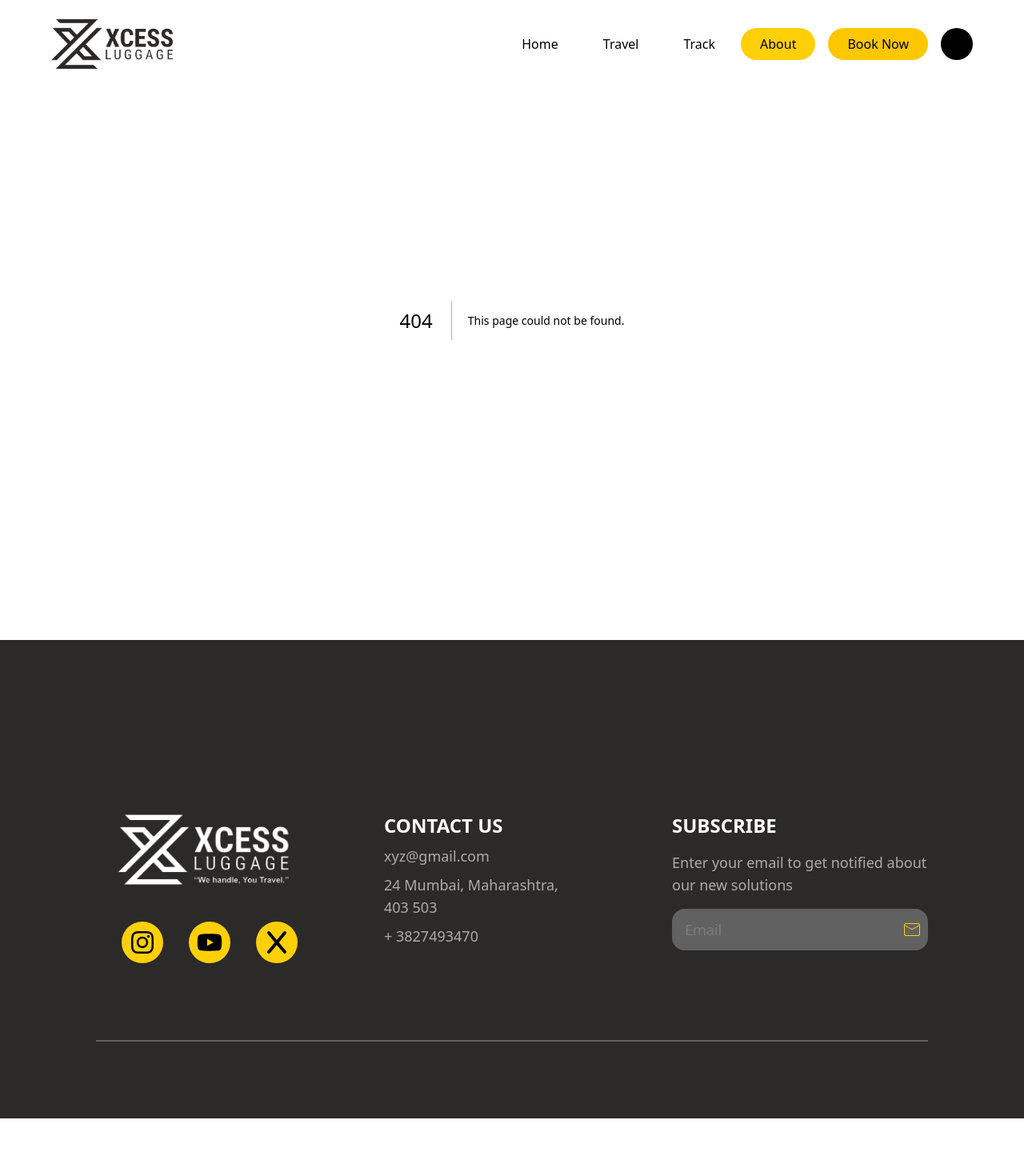
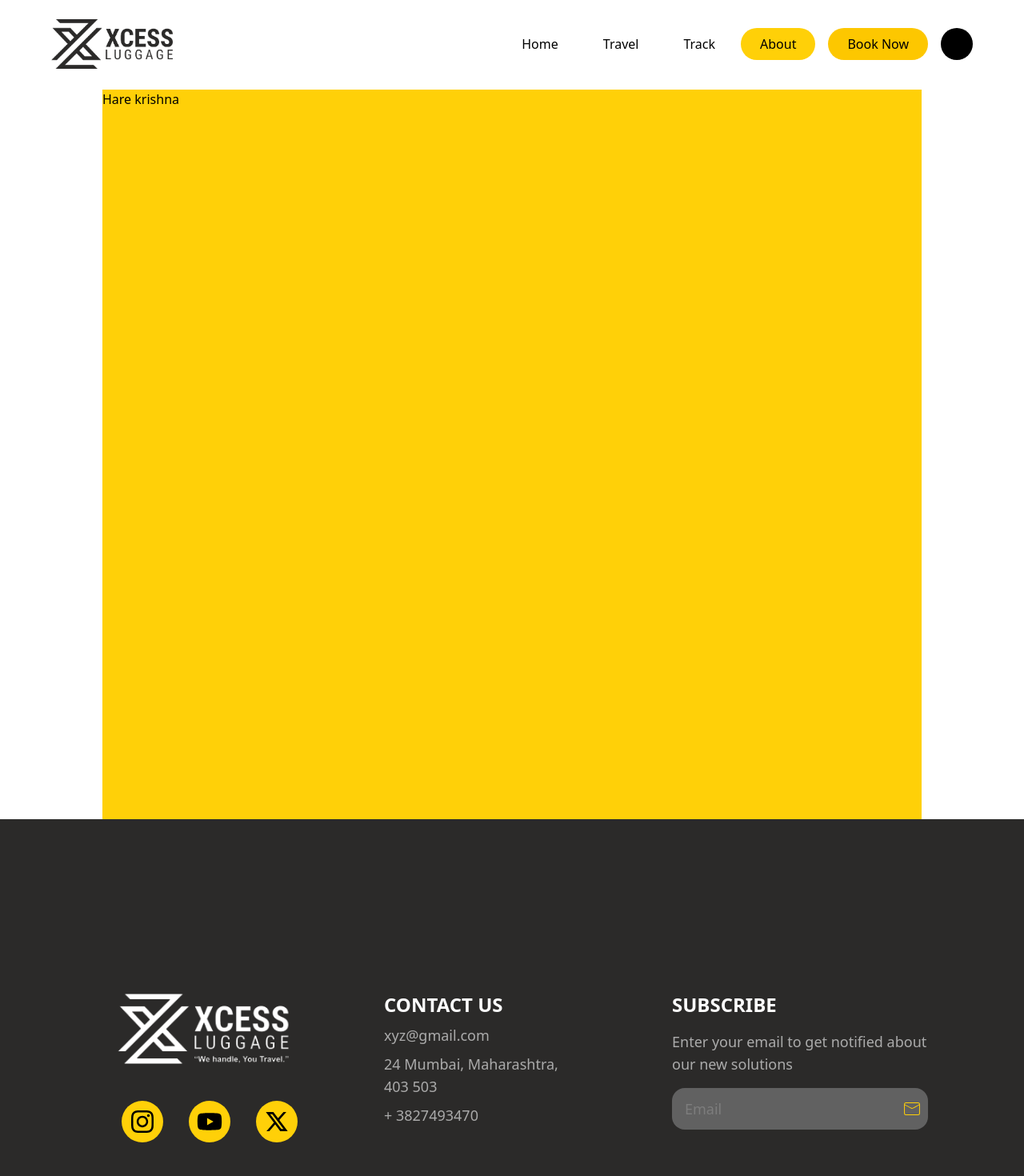
Before and after one commit to Ashish-Singh-Negi/XCESS, a Next.js app: page /about in a window 1280 px wide. Before the commit this address had no page. Shown: the top 1470 px of the page at 80% size. Before the commit the page ends 1398 px from the top, so only its background shows below. Built offline with nearby package versions, Linux system fonts and the light colour scheme.

Commit message:
Add about page & Update Home page

```diff
--- /dev/null
+++ b/app/about/page.tsx
@@ -0,0 +1,8 @@
+const AboutPage = () => {
+  return (
+    <div className="w-full min-h-[600px] sm:min-h-[800px] lg:min-h-[1024px] flex justify-center pt-[72px] md:pt-28">
+      <div className="w-[80%] bg-primary">Hare krishna</div>
+    </div>
+  );
+};
+export default AboutPage;
--- a/app/page.tsx
+++ b/app/page.tsx
@@ -14,11 +14,11 @@ export default function Home() {
       {/* Hero Section */}
       <div className="min-h-[600px] sm:min-h-[800px] lg:min-h-[1024px] w-full bg-[url('/Couple.png')] bg-center bg-cover bg-no-repeat pt-[72px] md:pt-28">
         <div className="px-6 sm:px-12 lg:px-24 py-10 md:py-20 lg:py-32 sm:text-left">
-          <h1 className="text-4xl sm:text-6xl lg:text-7xl text-white font-bold italic leading-tight max-w-[90%] mx-auto sm:mx-0">
+          <h1 className="text-4xl sm:text-6xl lg:text-7xl text-white font-bold italic leading-tight max-w-[90%]">
             &quot;We Handle,
             <br /> Your Travel&quot;
           </h1>
-          <p className="text-white mt-6 sm:mt-8 text-sm sm:text-base max-w-[90%] mx-auto sm:mx-0">
+          <p className="text-white mt-6 sm:mt-8 text-sm sm:text-base max-w-[90%]">
             From your doorstep to your destination, we handle <br /> every bag
             with care.
           </p>
--- a/components/Footer.tsx
+++ b/components/Footer.tsx
@@ -1,7 +1,7 @@
 import Image from "next/image";
 import { CiMail } from "react-icons/ci";
 import { FaInstagram, FaYoutube } from "react-icons/fa";
-import { FaX } from "react-icons/fa6";
+import { RiTwitterXLine } from "react-icons/ri";
 
 const Footer = () => {
   return (
@@ -16,14 +16,14 @@ const Footer = () => {
             className="mx-auto lg:mx-0"
           />
           <div className="h-[52px] w-full flex gap-4 sm:gap-6 lg:gap-8 pl-4 sm:pl-6 lg:pl-8 mt-5 justify-center lg:justify-start">
-            <div className="size-[52px] bg-primary rounded-full flex justify-center items-center">
+            <div className="size-[52px] bg-primary text-black rounded-full flex justify-center items-center">
               <FaInstagram size={32} />
             </div>
-            <div className="size-[52px] bg-primary rounded-full flex justify-center items-center">
+            <div className="size-[52px] bg-primary text-black rounded-full flex justify-center items-center">
               <FaYoutube size={32} />
             </div>
-            <div className="size-[52px] bg-primary rounded-full flex justify-center items-center">
-              <FaX size={32} />
+            <div className="size-[52px] bg-primary text-black rounded-full flex justify-center items-center">
+              <RiTwitterXLine size={32} />
             </div>
           </div>
         </div>
```
